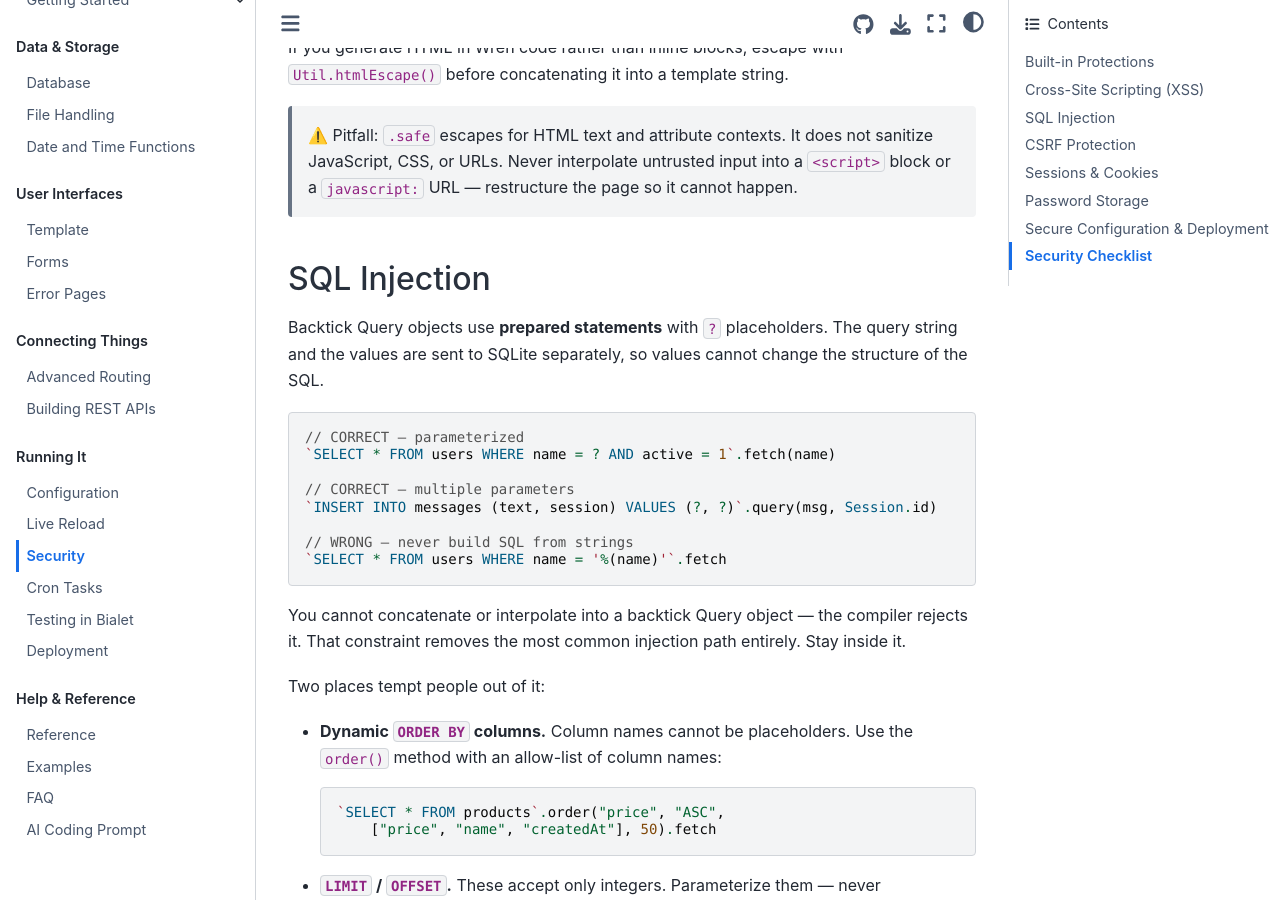
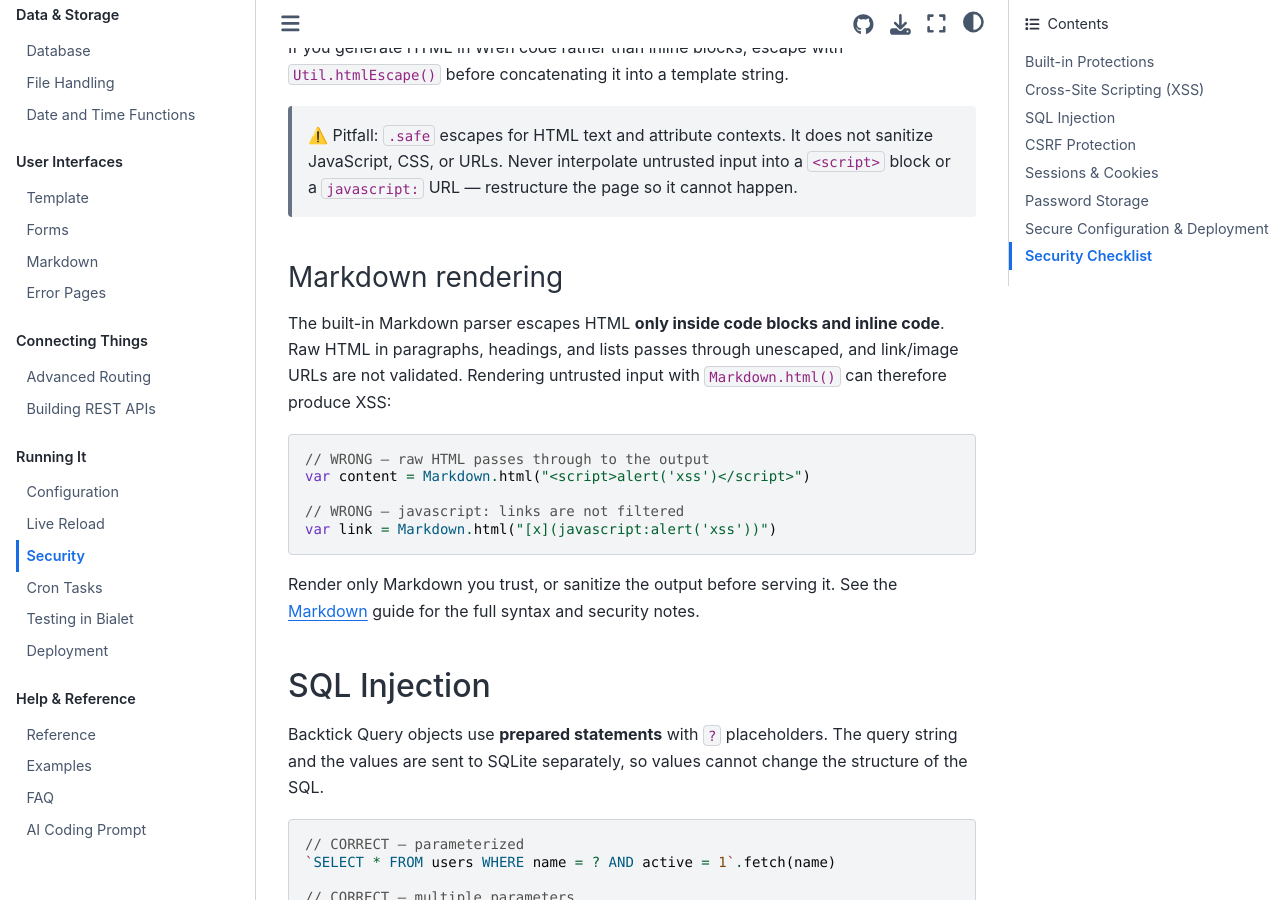
Before and after one commit to bialet/bialet, a Sphinx documentation site: the page built from docs/security.md, in a window 1280 px wide and 900 px high, scrolled down 1881 px. Built offline with Sphinx 7.4.7 and the Sphinx Book theme 1.1.4, drawn with Linux system fonts in a browser that asks for light colours; the version number could not be read and is left out.

Commit message:
docs: add Markdown guide, cover Markdown XSS in security page

````diff
--- a/docs/index.rst
+++ b/docs/index.rst
@@ -309,6 +309,7 @@ Who is Bialet for?
 
    template
    forms
+   markdown
    errors
 
 .. toctree::
--- a/docs/security.md
+++ b/docs/security.md
@@ -72,6 +72,24 @@ If you generate HTML in Wren code rather than inline blocks, escape with
 > not sanitize JavaScript, CSS, or URLs. Never interpolate untrusted input
 > into a `<script>` block or a `javascript:` URL — restructure the page so it
 > cannot happen.
+
+### Markdown rendering
+
+The built-in Markdown parser escapes HTML **only inside code blocks and inline
+code**. Raw HTML in paragraphs, headings, and lists passes through unescaped,
+and link/image URLs are not validated. Rendering untrusted input with
+`Markdown.html()` can therefore produce XSS:
+
+```wren
+// WRONG — raw HTML passes through to the output
+var content = Markdown.html("<script>alert('xss')</script>")
+
+// WRONG — javascript: links are not filtered
+var link = Markdown.html("[x](javascript:alert('xss'))")
+```
+
+Render only Markdown you trust, or sanitize the output before serving it. See
+the [Markdown](markdown.md) guide for the full syntax and security notes.
 
 ## SQL Injection
 
````
Also changed, not shown: ROADMAP.md (+2 -0 lines), docs/markdown.md (added, +81 -0 lines), docs/reference.md (+2 -1 lines).
